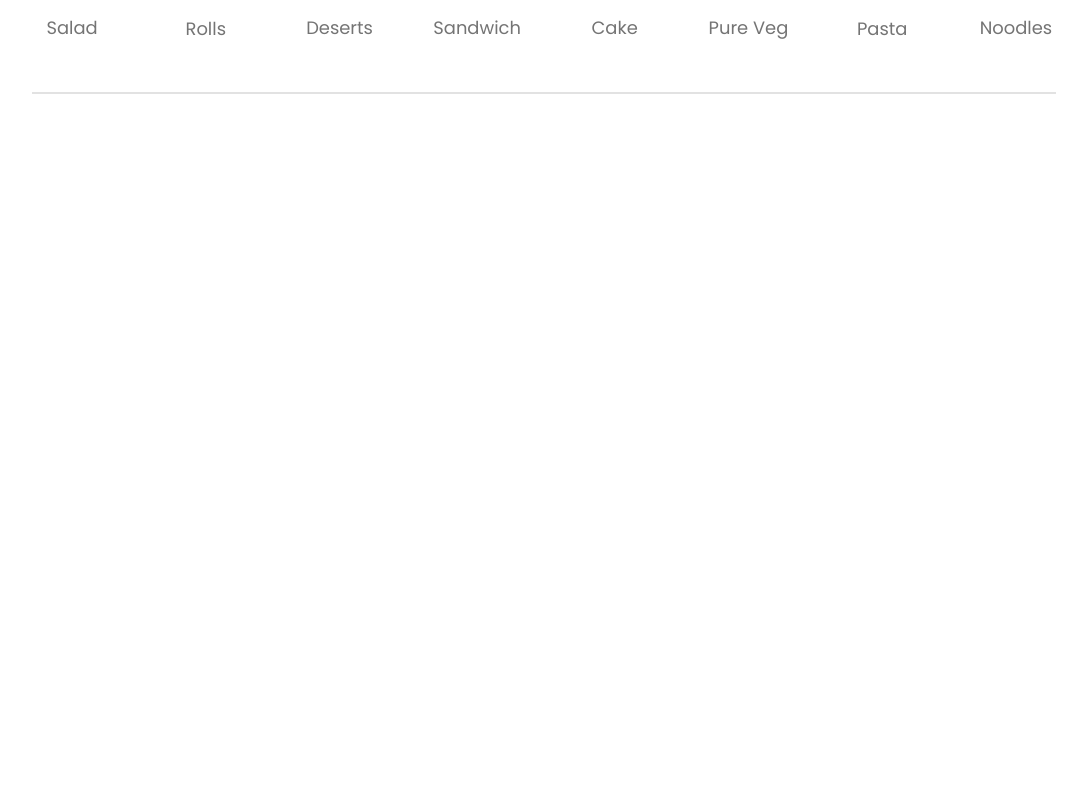
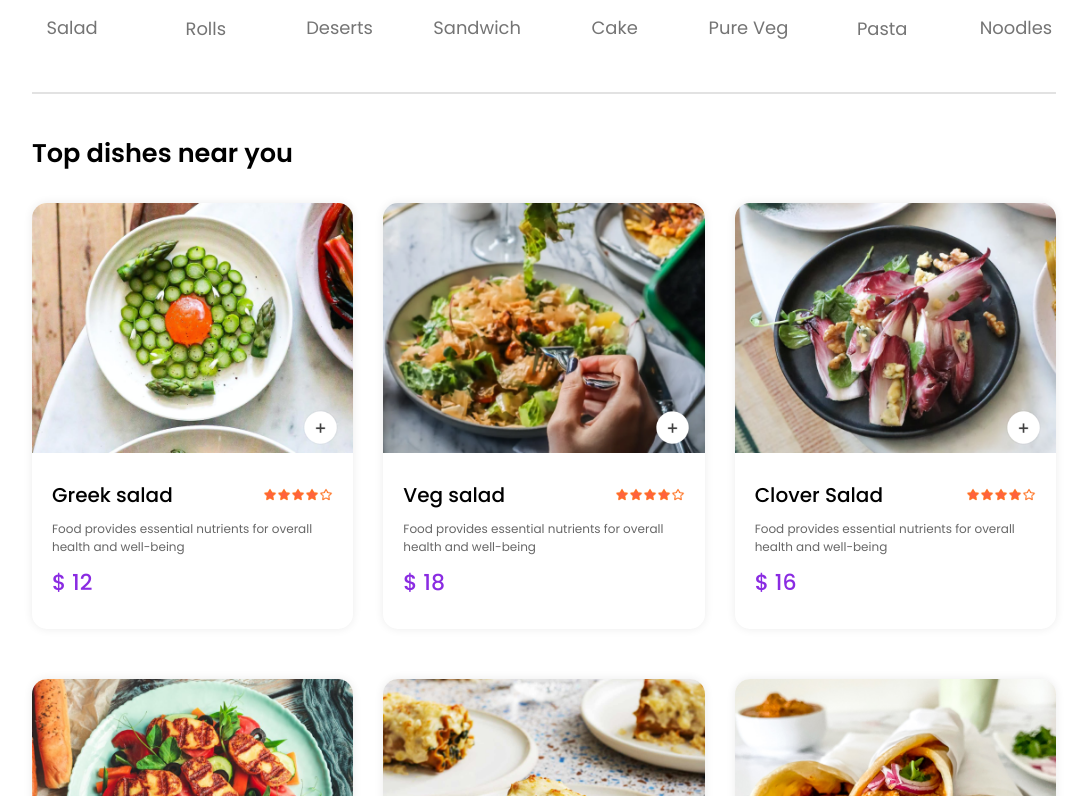
Before and after one commit to kavindu919/Tomato, a React (Vite) app in the folder frontend/: page / in a window 1280 px wide. Shown: the part 844-1640 px from the top of the page, without its empty margins (96-1183 px from the left). Before the commit the page ends 948 px from the top, so only its background shows below. Built offline with nearby package versions, Linux system fonts and the light colour scheme.

Commit message:
make food display and food item components

```diff
--- /dev/null
+++ b/frontend/src/components/FoodDisplay/FoodDisplay.css
@@ -0,0 +1,14 @@
+.food-display {
+  margin-top: 30px;
+}
+.food-display h2 {
+  font-size: max(2vw, 24px);
+  font-weight: 600;
+}
+.food-display-list {
+  display: grid;
+  grid-template-columns: repeat(auto-fill, minmax(240px, 1fr));
+  margin-top: 30px;
+  gap: 30px;
+  row-gap: 50px;
+}
--- /dev/null
+++ b/frontend/src/components/FoodDisplay/FoodDisplay.jsx
@@ -0,0 +1,29 @@
+import React, { useContext } from "react";
+import "./FoodDisplay.css";
+import { StoreContext } from "../../context/StoreContext";
+import FoodItem from "../FoodItem/FoodItem";
+
+const FoodDisplay = ({ category }) => {
+  const { food_list } = useContext(StoreContext);
+  return (
+    <div className="food-display" id="food-display">
+      <h2>Top dishes near you</h2>
+      <div className="food-display-list">
+        {food_list.map((item, index) => {
+          return (
+            <FoodItem
+              key={index}
+              id={item._id}
+              name={item.name}
+              description={item.description}
+              price={item.price}
+              image={item.image}
+            />
+          );
+        })}
+      </div>
+    </div>
+  );
+};
+
+export default FoodDisplay;
--- /dev/null
+++ b/frontend/src/components/FoodItem/FoodItem.css
@@ -0,0 +1,63 @@
+.food-item {
+  width: 100%;
+  margin: auto;
+  border-radius: 15px;
+  box-shadow: 0px 0px 10px #00000015;
+  transition: 0.3s;
+  animation: fadwIn 1s;
+}
+.food-item-image {
+  width: 100%;
+  border-radius: 15px 15px 0px 0px;
+}
+.food-item-info {
+  padding: 20px;
+}
+.food-item-name-rating {
+  display: flex;
+  justify-content: space-between;
+  align-items: center;
+  margin-bottom: 10px;
+}
+.food-item-name-rating p {
+  font-size: 20px;
+  font-weight: 500;
+}
+.food-item-name-rating img {
+  width: 70px;
+}
+.food-item-description {
+  color: #676767;
+  font-size: 12px;
+}
+.food-item-price {
+  color: blueviolet;
+  font-size: 22px;
+  font-weight: 500;
+  margin: 10px 0px;
+}
+.food-item-img-container {
+  position: relative;
+}
+.food-item-img-container .add {
+  width: 35px;
+  position: absolute;
+  bottom: 15px;
+  right: 15px;
+  cursor: pointer;
+  border-radius: 50%;
+}
+.food-item-counter {
+  position: absolute;
+  bottom: 15px;
+  right: 15px;
+  display: flex;
+  align-items: center;
+  gap: 10px;
+  padding: 6px;
+  border-radius: 50px;
+  background-color: white;
+}
+.food-item-counter img {
+  width: 30px;
+}
--- /dev/null
+++ b/frontend/src/components/FoodItem/FoodItem.jsx
@@ -0,0 +1,47 @@
+import React, { useState } from "react";
+import "./FoodItem.css";
+import { assets } from "../../assets/assets";
+
+const FoodItem = ({ id, name, price, description, image }) => {
+  //create usestate for cart
+  const [itemCount, setItemCount] = useState(0);
+  return (
+    <div className="food-item">
+      <div className="food-item-img-container">
+        <img className="food-item-image" src={image} alt="foodimage" />
+        {!itemCount ? (
+          <img
+            className="add"
+            onClick={() => setItemCount((prev) => prev + 1)}
+            src={assets.add_icon_white}
+            alt="add icon"
+          />
+        ) : (
+          <div className="food-item-counter">
+            <img
+              onClick={() => setItemCount((prev) => prev - 1)}
+              src={assets.remove_icon_red}
+              alt="remove icon"
+            />
+            <p>{itemCount}</p>
+            <img
+              onClick={() => setItemCount((prev) => prev + 1)}
+              src={assets.add_icon_green}
+              alt="add icon green"
+            />
+          </div>
+        )}
+      </div>
+      <div className="food-item-info">
+        <div className="food-item-name-rating">
+          <p>{name}</p>
+          <img src={assets.rating_starts} alt="" />
+        </div>
+        <p className="food-item-description">{description}</p>
+        <p className="food-item-price">$ {price}</p>
+      </div>
+    </div>
+  );
+};
+
+export default FoodItem;
--- a/frontend/src/pages/Home/Home.jsx
+++ b/frontend/src/pages/Home/Home.jsx
@@ -2,6 +2,7 @@ import React, { useState } from "react";
 import "./Home.css";
 import Header from "../../components/Header/Header";
 import ExploreMenu from "../../components/ExploreMenu/ExploreMenu";
+import FoodDisplay from "../../components/FoodDisplay/FoodDisplay";
 
 const Home = () => {
   const [category, setCategory] = useState("All");
@@ -9,6 +10,7 @@ const Home = () => {
     <div>
       <Header />
       <ExploreMenu category={category} setCategory={setCategory} />
+      <FoodDisplay category={category} />
     </div>
   );
 };
```
